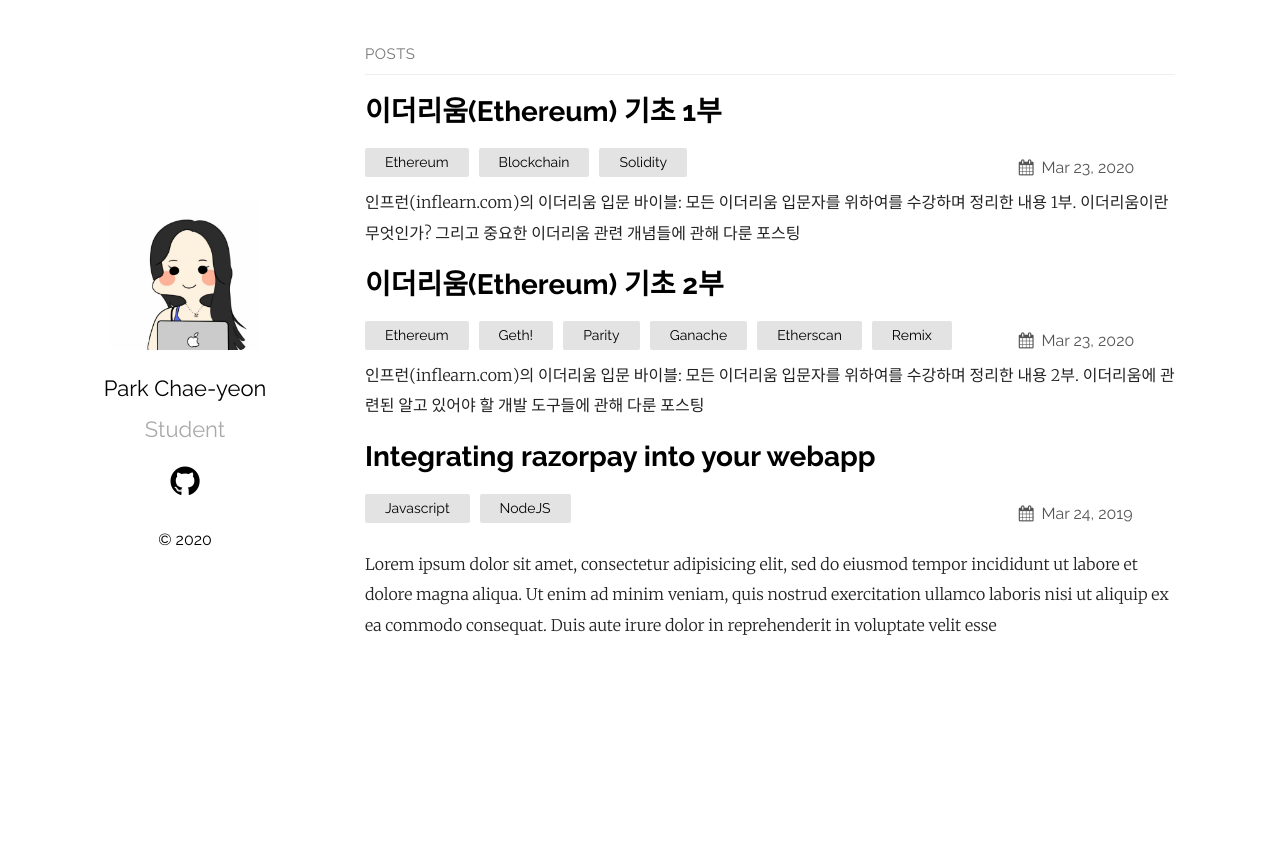
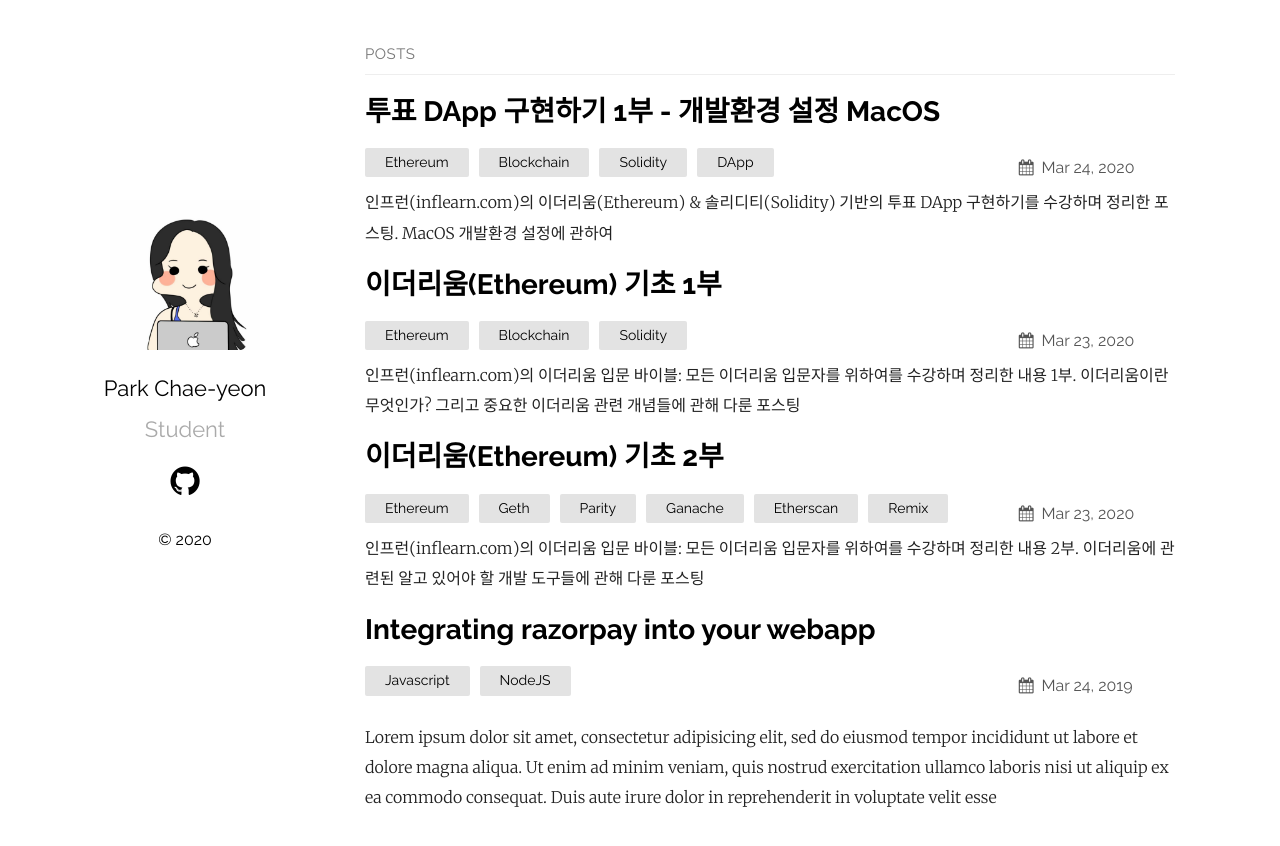
Before and after one commit to chaenchaen-dev/chaenchaen-dev.github.io, a Jekyll site: the page built from index.md, in a window 1280 px wide. Shown: the top 846 px of the page. Built offline with Jekyll 4.4.1, drawn with Linux system fonts in a browser that asks for light colours.

Commit message:
투표 dapp 개발환경 설정 포스팅 추가

```diff
--- a/_posts/2020-03-23-2.markdown
+++ b/_posts/2020-03-23-2.markdown
@@ -5,7 +5,7 @@ excerpt : "인프런(inflearn.com)의 이더리움 입문 바이블: 모든 이
 
 categories:
   - Ethereum
-  - Geth!
+  - Geth
   - Parity
   - Ganache
   - Etherscan
--- /dev/null
+++ b/_posts/2020-03-24-Voting-Application-1.md
@@ -0,0 +1,15 @@
+---
+
+title : "투표 DApp 구현하기 1부 - 개발환경 설정 MacOS"
+excerpt : "인프런(inflearn.com)의 이더리움(Ethereum) & 솔리디티(Solidity) 기반의 투표 DApp 구현하기를 수강하며 정리한 포스팅. MacOS 개발환경 설정에 관하여"
+
+categories:
+  - Ethereum
+  - Blockchain
+  - Solidity
+  - DApp
+
+tags:
+  - Ethereum
+
+---
```
